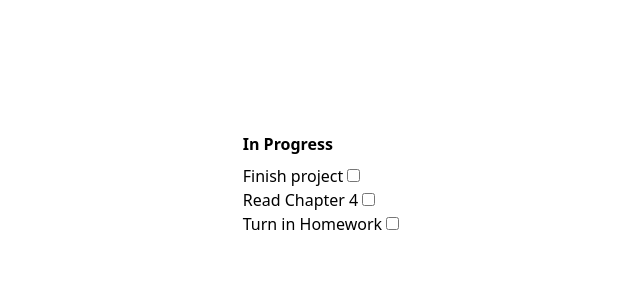
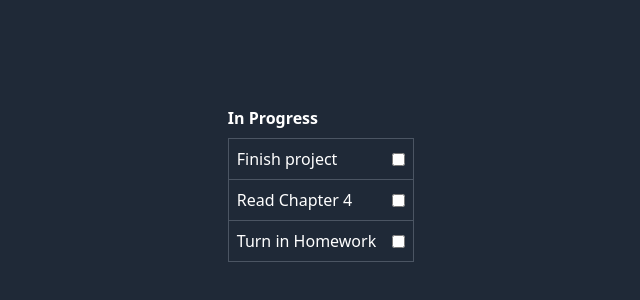
Before and after one commit to tyler36/vue3-demo, a plain HTML site: page index.html in a window 1280 px wide. Shown: the part 216-516 px from the top of the page, without its empty margins (319-959 px from the left). Drawn offline with nearby package versions, Linux system fonts and the light colour scheme.

Commit message:
add some style

```diff
--- a/index.html
+++ b/index.html
@@ -17,7 +17,7 @@
         <script src="https://unpkg.com/vue@3"></script>
         <script src="https://cdn.tailwindcss.com"></script>
     </head>
-    <body class="grid h-full place-items-center">
+    <body class="grid h-full text-white bg-gray-800 place-items-center">
         <div id="app"></div>
 
         <script type="module">
--- a/js/components/Assignment.js
+++ b/js/components/Assignment.js
@@ -1,9 +1,9 @@
 export default {
     template: /*html*/`
         <li>
-            <label >
+            <label class="p-2 flex justify-between items-center" >
                 {{ assignment.name }}
-                <input type="checkbox" v-model="assignment.complete">
+                <input type="checkbox" v-model="assignment.complete" class="ml-4">
             </label>
         </li>
     `,
--- a/js/components/AssignmentList.js
+++ b/js/components/AssignmentList.js
@@ -9,7 +9,7 @@ export default {
         <section v-show="assignments.length">
             <h2 class="font-bold mb-2">{{ title }}</h2>
 
-            <ul class="flex flex-col">
+            <ul class="flex flex-col border border-gray-600 divide-y divide-gray-600">
                 <assignment
                     v-for="assignment in assignments"
                     :key="assignment.id"
```
